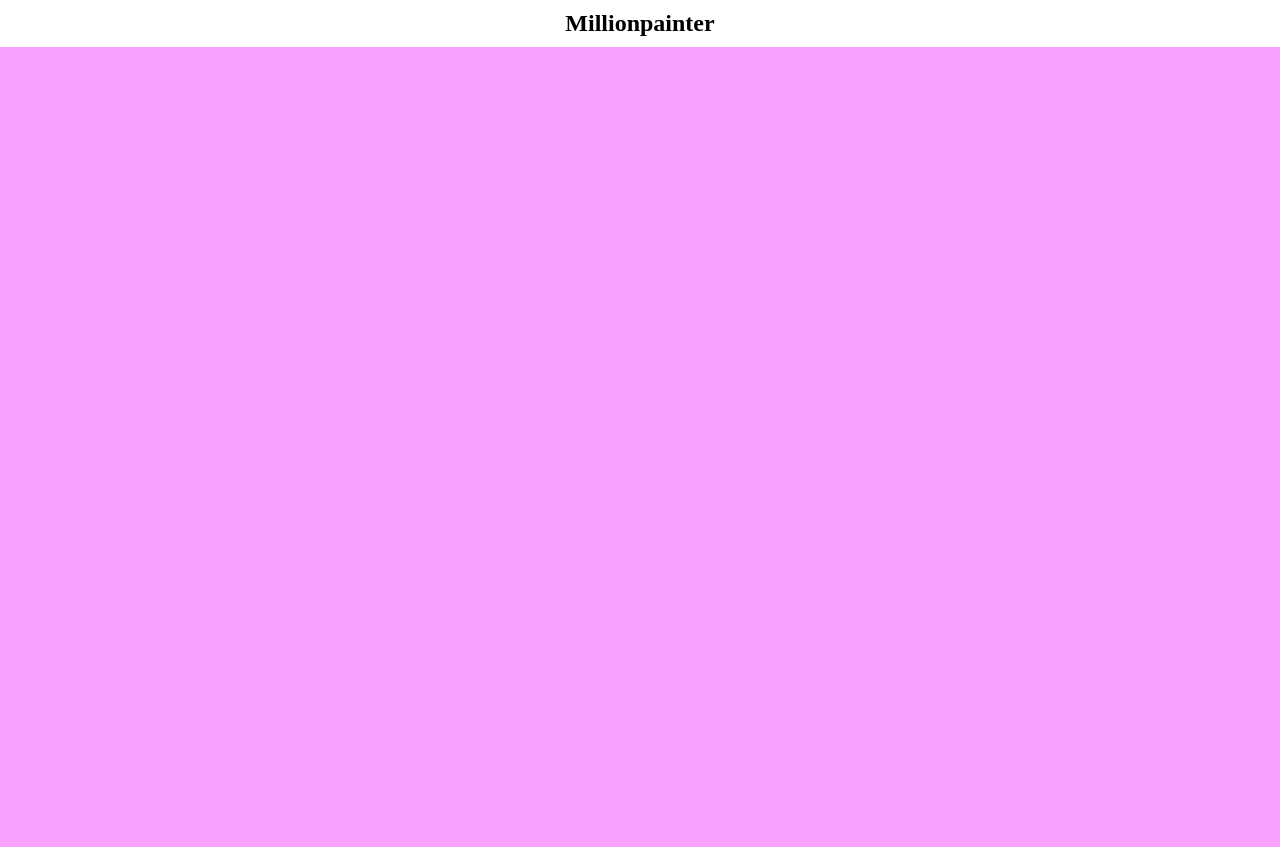
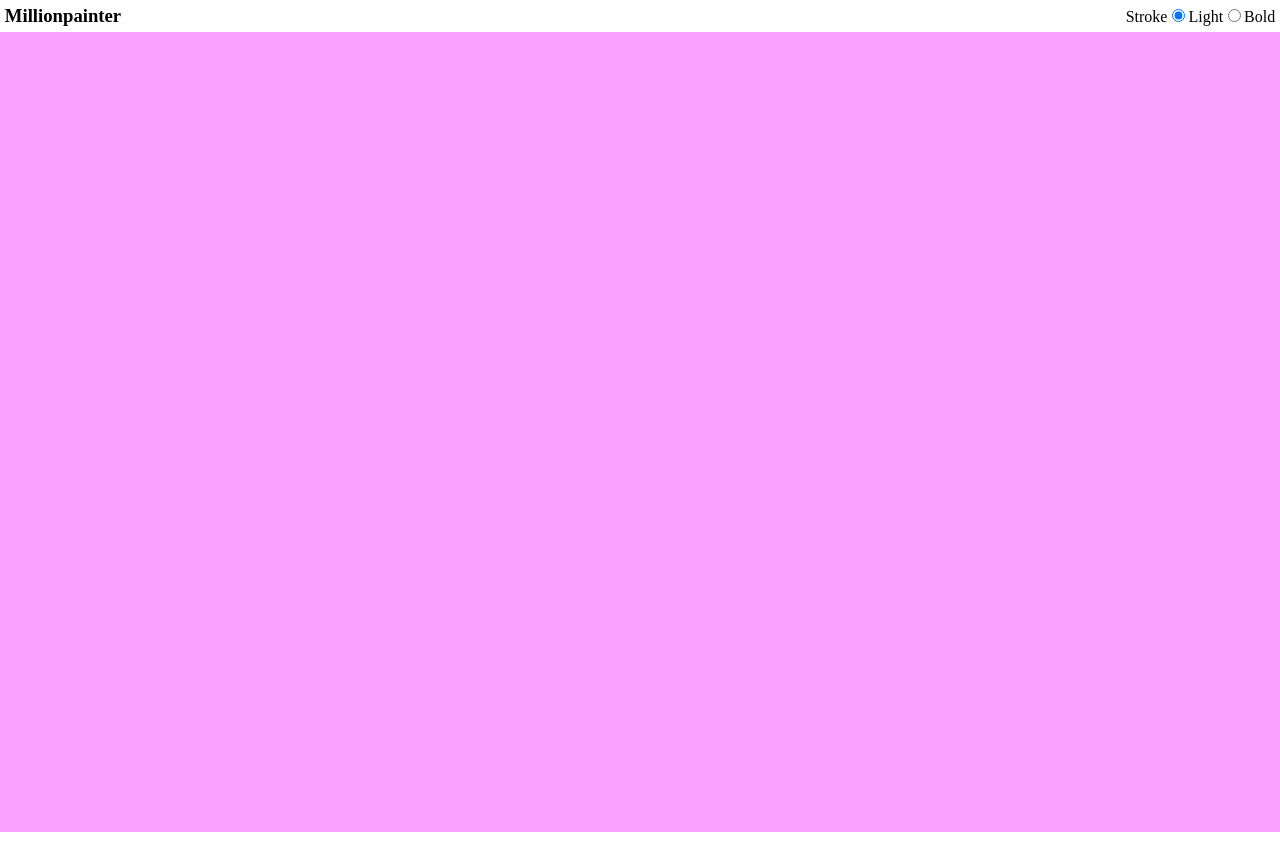
Before and after one commit to Phil-star1984/sketch_app, a React (Vite) app: page / in a window 1280 px wide. Built offline with nearby package versions, Linux system fonts and the light colour scheme.

Commit message:
feat: added option to change brush width

```diff
--- a/src/App.jsx
+++ b/src/App.jsx
@@ -5,6 +5,8 @@ function App() {
   const canvasRef = useRef(null);
   const contextRef = useRef(null);
   const [isDrawing, setIsDrawing] = useState(false);
+  const [lineBrushWidth, setLineBrushWidth] = useState(5);
+  /* const [isChecked, setIsChecked] = useState(true); */
 
   useEffect(() => {
     const canvas = canvasRef.current;
@@ -18,9 +20,9 @@ function App() {
     context.scale(2, 2);
     context.lineCap = "round";
     context.strokeStyle = "black";
-    context.lineWidth = 5;
+    context.lineWidth = lineBrushWidth;
     contextRef.current = context;
-  }, []);
+  }, [lineBrushWidth]);
 
   const getCoordinates = (event) => {
     if (event.type.includes("mouse")) {
@@ -59,12 +61,39 @@ function App() {
     contextRef.current.stroke();
   };
 
+  const handleBrushChange = (newWidth) => {
+    setLineBrushWidth(newWidth);
+  };
+
   return (
     <>
+      <div className="header">
+        <div className="logo">
+          <h3>Millionpainter</h3>
+        </div>
+
         <div>
-        <h2 style={{ textAlign: "center", padding: 0, margin: 10 }}>
-          Millionpainter
-        </h2>
+          <label>
+            Stroke
+            <input
+              type="radio"
+              name="brushWidth"
+              checked={lineBrushWidth === 5}
+              onChange={() => handleBrushChange(5)}
+            />
+            Light
+          </label>
+          <label>
+            <input
+              type="radio"
+              name="brushWidth"
+              checked={lineBrushWidth === 15}
+              onChange={() => handleBrushChange(15)}
+            />
+            Bold
+          </label>
+        </div>
+      </div>
       <canvas
         ref={canvasRef}
         style={{ backgroundColor: "#f9a1ff", width: "100%", height: "100vh" }}
@@ -75,7 +104,6 @@ function App() {
         onTouchEnd={finishDrawing}
         onTouchMove={draw}
       ></canvas>
-      </div>
     </>
   );
 }
--- a/src/index.css
+++ b/src/index.css
@@ -15,3 +15,15 @@ body {
 canvas {
   touch-action: none; /* verhindert Standard-Scroll- und Zoom-Gesten */
 }
+
+.header {
+  display: flex;
+  justify-content: space-between;
+  align-items: center;
+  padding: 0.3rem;
+}
+
+.logo h3 {
+  padding: 0;
+  margin: 0;
+}
```
Lines whose indentation alone changed are shown as unchanged.
